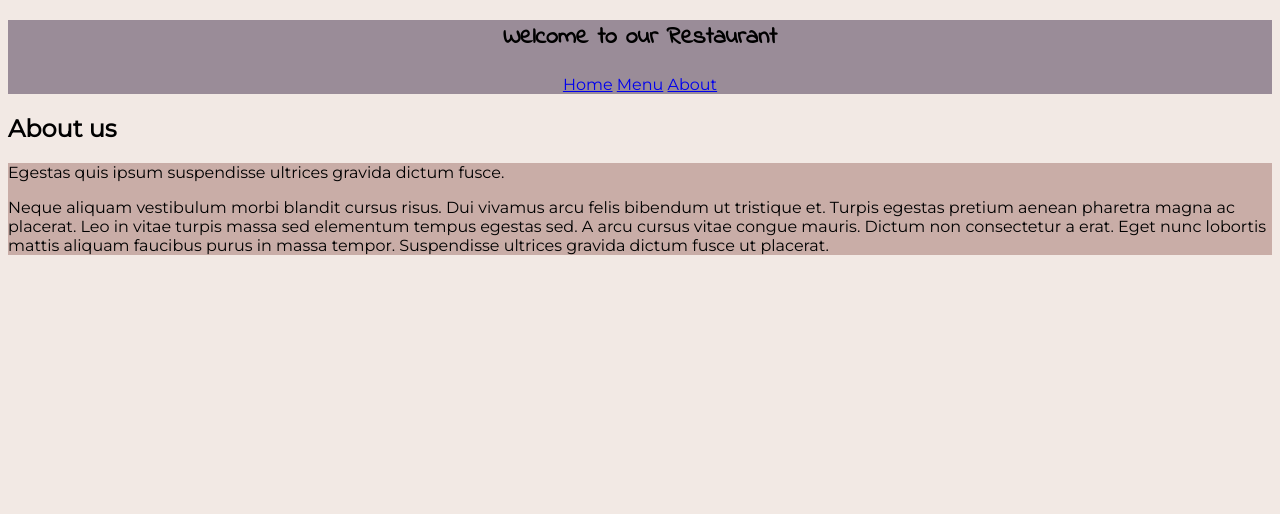
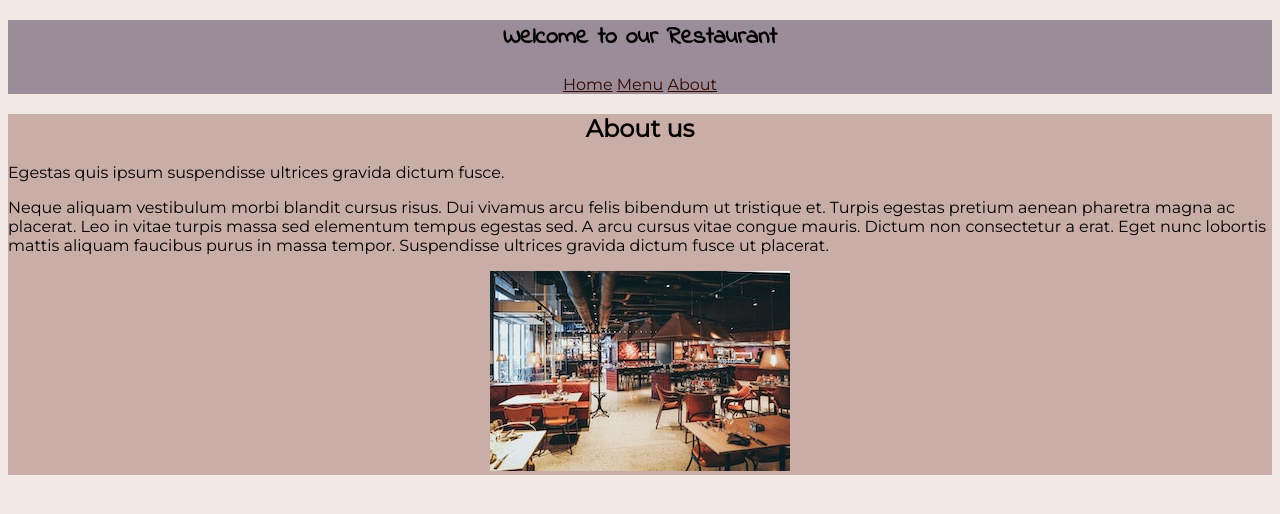
Before and after one commit to Jollysquire/Midterm, a plain HTML site: page misc/about.html in a window 1280 px wide. Drawn offline with Linux system fonts and the light colour scheme.

Commit message:
added images to index and about pages and positioned them

```diff
--- a/css/stylesheet.css
+++ b/css/stylesheet.css
@@ -19,6 +19,10 @@ article{
     background-color: #c9ada7;
 }
 
+h2{
+    text-align: center;
+}
+
 ul.navbar{
     list-style: none;
     margin: 0;
@@ -32,3 +36,23 @@ ul.navbar > li{
 h3 + ul{
     color: teal ;
 }
+
+.pancake{
+    text-align: right;
+}
+
+.restaurant{
+    text-align: center;
+}
+
+ul a:link{
+    color: rgb(53, 8, 0);
+}
+
+ul a:visited{
+    color: silver;
+}
+
+ul a:hover{
+    color: rgb(0, 0, 80);
+}
--- a/misc/about.html
+++ b/misc/about.html
@@ -20,10 +20,8 @@
       </ul>
     </nav>
     <main>
-      <header>
+      <article>
         <h2>About us</h2>
-      </header>
-      <article>
         <p>Egestas quis ipsum suspendisse ultrices gravida dictum fusce.</p>
         <p>
           Neque aliquam vestibulum morbi blandit cursus risus. Dui vivamus arcu
@@ -33,6 +31,9 @@
           a erat. Eget nunc lobortis mattis aliquam faucibus purus in massa
           tempor. Suspendisse ultrices gravida dictum fusce ut placerat.
         </p>
+        <div class="restaurant">
+        <img src="../images/restaurant.jpg" alt="a restaurant">
+        </div>
       </article>
     </main>
   </body>
```
Also changed, not shown: index.html (+11 -6 lines).
